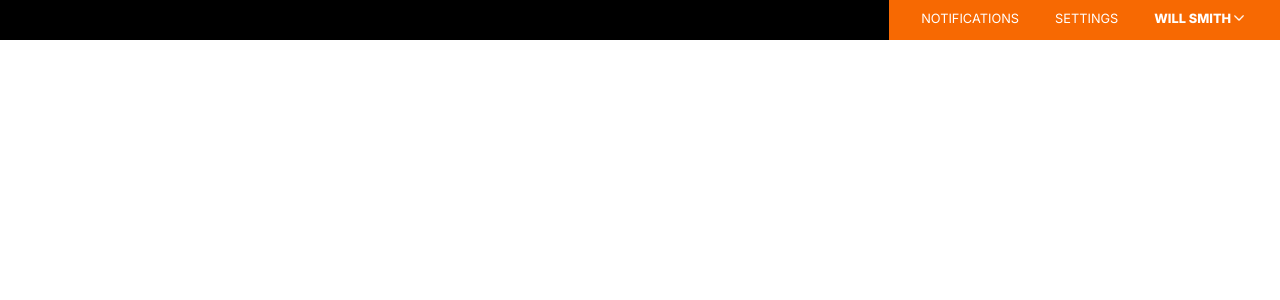
After one commit to Zwork101/consortia, a Python web app: template templates/top-navbar.html in a window 1280 px wide. The commit adds this page. Shown: the top 300 px of the page. Run offline with Jinja, Linux system fonts and the light colour scheme; the template is opened without the code that fills it, so the values that code supplies are empty.

Commit message:
added static navbar

```diff
--- a/static/css/styles.css
+++ b/static/css/styles.css
@@ -220,3 +220,49 @@ Items specifc to COMMS below
     grid-row: 2;
     grid-column: 3;
 }
+
+/*
+Items in nav bar on top
+*/
+
+nav {
+    width: 100%;
+    height: 40px;
+    background-color: #000;
+}
+
+.nav-options-box {
+    background-color: #F76902;
+    width: fit-content;
+    margin: 0 auto;
+    float: right;
+    padding: 0px 36px;
+    height: 40px;
+}
+
+    .nav-options-box:first-child {
+        padding-left: 0px;
+    }
+
+    .nav-options-box li {
+        display: inline-block;
+        padding-left: 32px;
+    }
+
+    .nav-options-box p {
+        margin: 12px 0px;
+        color: #FFF;
+        font-size: 0.8rem;
+    }
+
+    .nav-options-box a {
+        text-decoration: none;
+    }
+
+    .nav-options-box section {
+        font-weight: 800;
+    }
+
+    .nav-options-box img {
+        transform: translateY(-2px);
+    }
--- /dev/null
+++ b/templates/top-navbar.html
@@ -0,0 +1,19 @@
+<!doctype html>
+<html>
+<head>
+    <link rel="stylesheet" type="text/css" href="../static/css/styles.css">
+    <link rel="stylesheet" type="text/css" href="../static/css/normalize/normalize.css">
+</head>
+
+<!-- Everything below this section will be part of the final code-->
+
+<body>
+    <nav>
+        <ul class="nav-options-box">
+            <li><a href=""><p>NOTIFICATIONS</p></a></li>
+            <li><a href=""><p>SETTINGS</p></a></li>
+            <li><section><p>WILL SMITH <img src="../static/images/down-arrow.png" width="10" /> </p></section></li>
+        </ul>
+    </nav>
+</body>
+</html>
```
Also changed, not shown: static/images/down-arrow.png (added).
